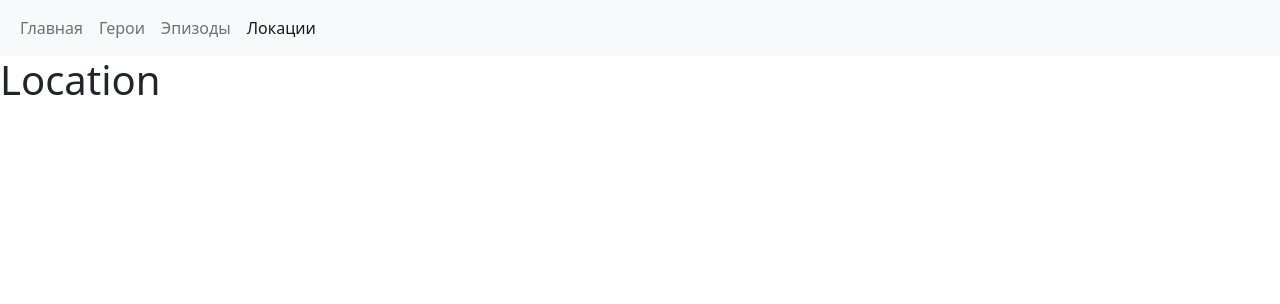
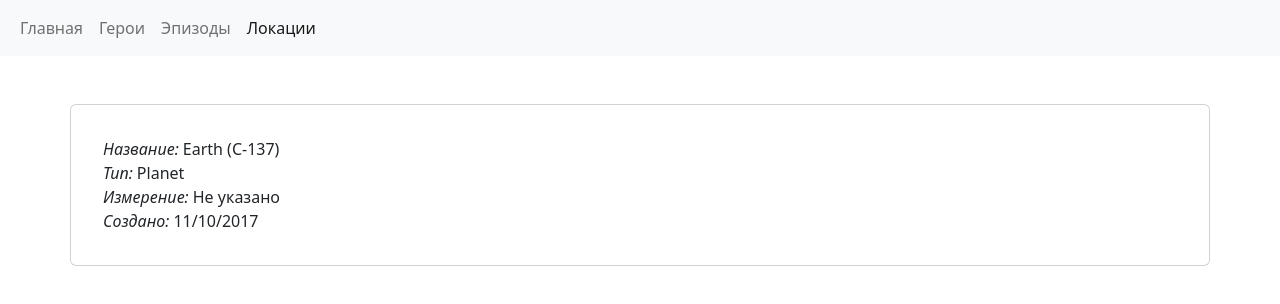
Before and after one commit to EStrelnikov/custom_hooks, a React (Create React App) app: page /locations/1 in a window 1280 px wide. Shown: the top 304 px of the page. Built offline with nearby package versions, Linux system fonts and the light colour scheme.

Commit message:
update routerApp

```diff
--- a/src/components/router_components/pages/episode.jsx
+++ b/src/components/router_components/pages/episode.jsx
@@ -6,14 +6,22 @@ const Episode = () => {
     const {episodes} = useDataContext();
     const  { id }  = useParams();
     const [item] = episodes.filter(el => el.id === Number(id));
-    debugger
     return (
         item
             ?
-                <div className="card" style={{width: '18rem'}}>
+                <div className="card container p-3 mt-5">
                     <div className="card-body">
                         <div className="card-text">
-                            <span>{item.name}</span>
+                            <span className='me-1 fst-italic'>Название:</span><span className='fw-weight-normal'>{item.name}</span>
+                        </div>
+                        <div className="card-text">
+                            <span className='me-1 fst-italic'>-</span><span className='fw-weight-normal'>{new Date(item.air_date).toLocaleDateString()}</span>
+                        </div>
+                        <div className="card-text">
+                            <span className='me-1 fst-italic'>Эпизод:</span><span className='fw-weight-normal'>{item.episode}</span>
+                        </div>
+                        <div className="card-text">
+                            <span className='me-1 fst-italic'>Создан:</span><span className='fw-weight-normal'>{new Date(item.created).toLocaleDateString()}</span>
                         </div>
                     </div>
                 </div>
--- a/src/components/router_components/pages/episodes.jsx
+++ b/src/components/router_components/pages/episodes.jsx
@@ -5,16 +5,17 @@ import { useDataContext } from './../hooks/useData';
 const Episodes = () => {
     const {episodes} = useDataContext();
     return (
+        <div className='container mt-3'>
             <ul>
                 {
                     episodes.map( el => (
                         <li key={el.id}>
-                        <Link to={`/episodes/${ el.id }`} state={{name: 'asdf'}}>{el.name}</Link>
+                            <Link to={`/episodes/${ el.id }`}>{el.name}</Link>
                         </li>
                     ))
                 }
             </ul>
-
+        </div>
     )
 }
 
--- a/src/components/router_components/pages/hero.jsx
+++ b/src/components/router_components/pages/hero.jsx
@@ -1,8 +1,40 @@
 import React from 'react';
+import { Navigate, useParams } from 'react-router';
+import { useDataContext } from './../hooks/useData';
 
 const Hero = () => {
+    const {characters} = useDataContext();
+    const  { id }  = useParams();
+    const [item] = characters.filter(el => el.id === Number(id));
     return (
-        <h1>Hero</h1>
+        item
+            ?
+                <div className="card container p-3 mt-5">
+                    <div className="card-body m-auto">
+                        <div className="card-text">
+                            <img src={item.image} height='250px' alt='img'/>
+                        </div>
+                        <div className="card-text">
+                            <span className='me-1 fst-italic'>Имя:</span><span className='fw-weight-normal'>{item.name}</span>
+                        </div>
+                        <div className="card-text">
+                            <span className='me-1 fst-italic'>Вид:</span><span className='fw-weight-normal'>{item.species}</span>
+                        </div>
+                        <div className="card-text">
+                            <span className='me-1 fst-italic'>Пол:</span><span className='fw-weight-normal'>{item.gender}</span>
+                        </div>
+                        <div className="card-text">
+                            <span className='me-1 fst-italic'>Тип:</span><span className='fw-weight-normal'>{item.type || '-'}</span>
+                        </div>
+                        <div className="card-text">
+                            <span className='me-1 fst-italic'>Статус:</span><span className='fw-weight-normal'>{item.status || '-'}</span>
+                        </div>
+                        <div className="card-text">
+                            <span className='me-1 fst-italic'>Создан:</span><span className='fw-weight-normal'>{new Date(item.created).toLocaleDateString()}</span>
+                        </div>
+                    </div>
+                </div>
+            : <Navigate to='/heroes' />
     )
 }
 
--- a/src/components/router_components/pages/heroes.jsx
+++ b/src/components/router_components/pages/heroes.jsx
@@ -1,8 +1,22 @@
 import React from 'react';
+import { useDataContext } from '../hooks/useData';
+import { Link } from 'react-router-dom';
 
 const Heroes = () => {
+    const {characters} = useDataContext();
     return (
-        <h1>Heroes</h1>
+        <div className='container mt-3'>
+            <ul>
+                {
+                    characters.map( el => (
+                        <li style={{'listStyleType': 'none'}} className='p-3' key={el.id}>
+                            <img src={ el.image } alt={el.name} height='100px' className='me-3'/>
+                            <Link to={`/heroes/${ el.id }`}>{el.name}</Link>
+                        </li>
+                    ))
+                }
+            </ul>
+        </div>
     )
 }
 
--- a/src/components/router_components/pages/home.jsx
+++ b/src/components/router_components/pages/home.jsx
@@ -3,7 +3,7 @@ import React from 'react';
 const Home = () => {
     return (
         <div className='container'>
-            <img src='/src/img/bg.png' className="img-fluid" alt="..." />
+            <div className='title text-center mt-5 fs-1 fw-weight-bold fst-italic'>Rick and Morty</div>
         </div>
     )
 }
--- a/src/components/router_components/pages/location.jsx
+++ b/src/components/router_components/pages/location.jsx
@@ -1,8 +1,31 @@
 import React from 'react';
+import { Navigate, useParams } from 'react-router';
+import { useDataContext } from './../hooks/useData';
 
 const Location = () => {
+    const {location} = useDataContext();
+    const  { id }  = useParams();
+    const [item] = location.filter(el => el.id === Number(id));
     return (
-        <h1>Location</h1>
+        item
+        ?
+            <div className="card container p-3 mt-5">
+                <div className="card-body">
+                    <div className="card-text">
+                        <span className='me-1 fst-italic'>Название:</span><span className='fw-weight-normal'>{item.name}</span>
+                    </div>
+                    <div className="card-text">
+                        <span className='me-1 fst-italic'>Тип:</span><span className='fw-weight-normal'>{item.type}</span>
+                    </div>
+                    <div className="card-text">
+                        <span className='me-1 fst-italic'>Измерение:</span><span className='fw-weight-normal'>{item.episode || "Не указано"}</span>
+                    </div>
+                    <div className="card-text">
+                        <span className='me-1 fst-italic'>Создано:</span><span className='fw-weight-normal'>{new Date(item.created).toLocaleDateString()}</span>
+                    </div>
+                </div>
+            </div>
+        : <Navigate to='/locations' />
     )
 }
 
--- a/src/components/router_components/pages/locations.jsx
+++ b/src/components/router_components/pages/locations.jsx
@@ -1,8 +1,21 @@
 import React from 'react';
+import { Link } from 'react-router-dom';
+import { useDataContext } from './../hooks/useData';
 
 const Locations = () => {
+    const {location} = useDataContext();
     return (
-        <h1>Locations</h1>
+        <div className='container mt-3'>
+            <ul>
+                {
+                    location.map( el => (
+                        <li key={el.id}>
+                            <Link to={`/locations/${ el.id }`}>{el.name}</Link>
+                        </li>
+                    ))
+                }
+            </ul>
+        </div>
     )
 }
 
--- a/src/index.css
+++ b/src/index.css
@@ -11,11 +11,3 @@ code {
   font-family: source-code-pro, Menlo, Monaco, Consolas, 'Courier New',
     monospace;
 }
-
-li::marker {
-
-}
-
-.active {
-  color: red
-}
```
Also changed, not shown: src/img/rik-i-morti.jpeg (added). Lines whose indentation alone changed are shown as unchanged.
